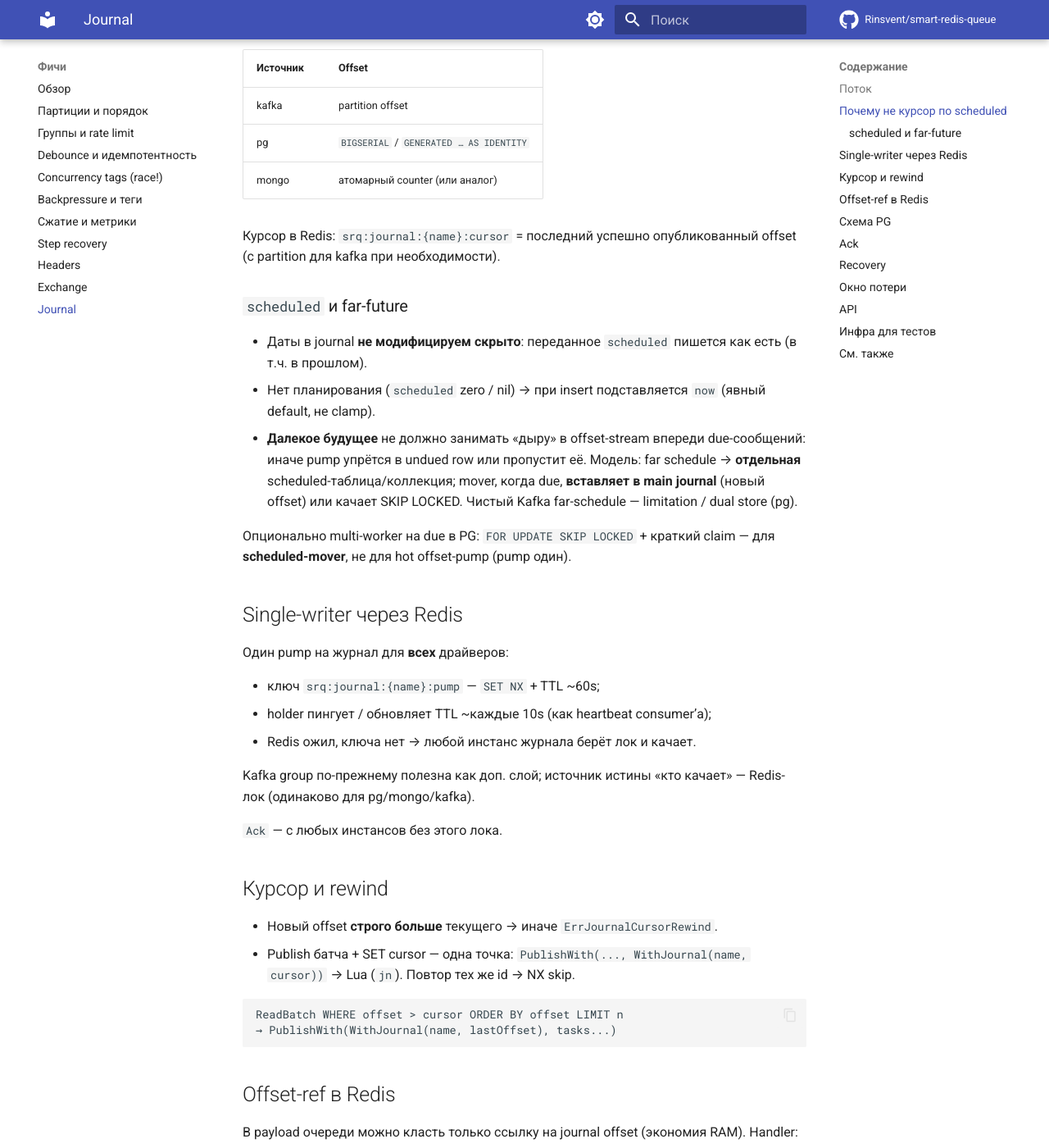
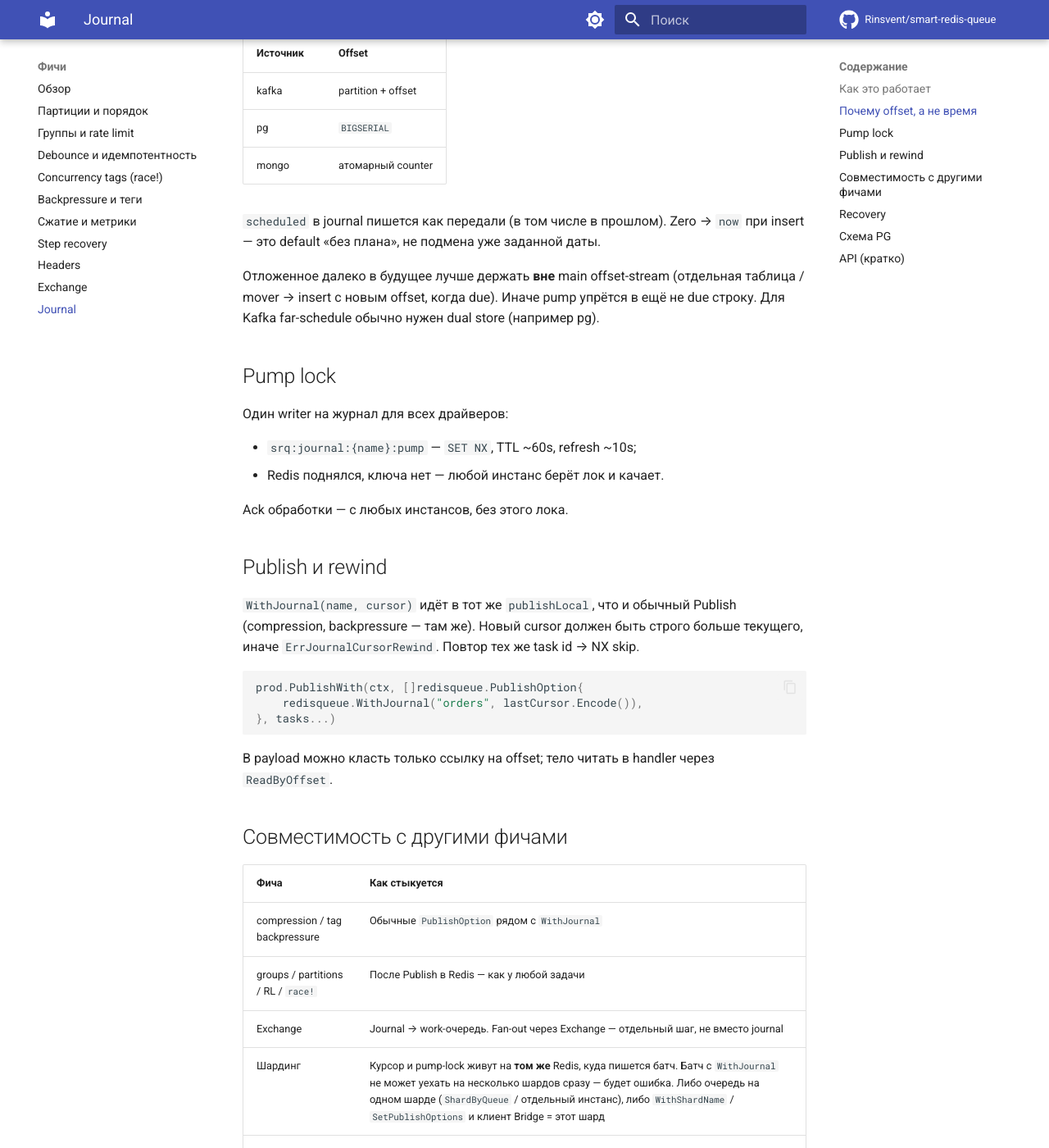
Before and after one commit to Rinsvent/smart-redis-queue, an MkDocs documentation site: the page built from docs/features/journal.md, in a window 1280 px wide and 1400 px high, scrolled down 1129 px. Shown: the whole window at 82% size. Built offline with MkDocs 1.6.1 and Material for MkDocs 9.7.7, drawn with Linux system fonts in a browser that asks for light colours; comment, search, counter and statistics services are not loaded; some of the changed text lies outside the part shown.

````diff
--- a/docs/features/journal.md
+++ b/docs/features/journal.md
@@ -1,6 +1,8 @@
-# Journal (durable ingress + recovery)
+# Journal
 
-Журнал снаружи Redis — **источник правды о принятой работе**. Redis — планировщик (партиции, локи, RL). Драйверы — opt-in пакеты:
+Внешнее хранилище (Kafka / Postgres / Mongo) — источник правды о принятой работе. Redis остаётся планировщиком: партиции, локи, rate limit.
+
+Пакеты подключаются отдельно:
 
 ```text
 github.com/Rinsvent/smart-redis-queue/journal
@@ -9,88 +11,86 @@
 github.com/Rinsvent/smart-redis-queue/journal/mongo
 ```
 
-## Поток
+## Как это работает
+
+1. Пишете задачу в journal → получаете монотонный **offset** (Kafka offset, `BIGSERIAL`, counter в Mongo).
+2. Один **pump** (Bridge): берёт Redis-lock → читает батч после курсора → `PublishWith(WithJournal(...))` в очередь и двигает курсор в том же Lua.
+3. В journal нет флага «уже прочитали». Есть только **ack обработки** (`acked_at` или ack-топик).
+4. После SRQ `Ack` вызываете journal `Ack` (через `Consumer.SetJournalAck`).
 
 ```mermaid
 flowchart LR
-  subgraph durable [Durable journal]
-    In[Kafka / PG / Mongo]
-    AckStore[ack topic / acked_at]
-  end
-  subgraph bridge [Single pump]
-    Lock[Redis pump lock]
-    Read[ReadBatch by offset]
-    Pub[Publish plus cursor]
-  end
-  Redis[(Redis)]
-  W[Workers]
-  In --> Lock --> Read --> Pub --> Redis --> W
-  W -->|Ack| AckStore
+  J[Kafka / PG / Mongo] --> Lock[pump lock]
+  Lock --> Pub[Publish + cursor]
+  Pub --> Redis[(Redis queue)]
+  Redis --> W[Workers]
+  W -->|Ack| J
 ```
 
-1. Append в journal → монотонный **offset** (Kafka offset / `BIGSERIAL` / counter).
-2. Один pump: Redis-lock → `ReadBatch(after offset)` → Publish в SRQ + cursor в Redis.
-3. В источнике **не** флаг «прочитано». Только **ack** обработки.
-4. После SRQ Ack: PG/Mongo `acked_at`; Kafka → ack-топик.
+Курсор: `srq:journal:{name}:cursor` — последний успешно уложенный в Redis offset.
 
-## Почему не курсор по `scheduled`
+## Почему offset, а не время
 
-Два продюсера / долгая подготовка записи с `scheduled ≈ now`: более «поздний» батч может уехать в Redis раньше и сдвинуть time-курсор → опоздавшее сообщение **навсегда пропускается**.
+Два продюсера или долгая подготовка записи: более «поздний» батч может попасть в Redis раньше. Курсор по `scheduled` уедет вперёд — опоздавшее сообщение навсегда пропустится.
 
-Порядок между **разными** продюсерами в Redis тоже не гарантирован — только внутри одного упорядочивающего writer’а. Значит естественная ось журнала — **порядок append (offset)**, как в Kafka:
+Между независимыми продюсерами порядок и в Redis не обещан. Ось журнала — порядок append, как в Kafka.
 
 | Источник | Offset |
 |----------|--------|
-| kafka | partition offset |
-| pg | `BIGSERIAL` / `GENERATED … AS IDENTITY` |
-| mongo | атомарный counter (или аналог) |
+| kafka | partition + offset |
+| pg | `BIGSERIAL` |
+| mongo | атомарный counter |
 
-Курсор в Redis: `srq:journal:{name}:cursor` = последний успешно опубликованный offset (с partition для kafka при необходимости).
+`scheduled` в journal пишется как передали (в том числе в прошлом). Zero → `now` при insert — это default «без плана», не подмена уже заданной даты.
 
-### `scheduled` и far-future
+Отложенное далеко в будущее лучше держать **вне** main offset-stream (отдельная таблица / mover → insert с новым offset, когда due). Иначе pump упрётся в ещё не due строку. Для Kafka far-schedule обычно нужен dual store (например pg).
 
-- Даты в journal **не модифицируем скрыто**: переданное `scheduled` пишется как есть (в т.ч. в прошлом).
-- Нет планирования (`scheduled` zero / nil) → при insert подставляется `now` (явный default, не clamp).
-- **Далекое будущее** не должно занимать «дыру» в offset-stream впереди due-сообщений: иначе pump упрётся в undued row или пропустит её. Модель: far schedule → **отдельная** scheduled-таблица/коллекция; mover, когда due, **вставляет в main journal** (новый offset) или качает SKIP LOCKED. Чистый Kafka far-schedule — limitation / dual store (pg).
+## Pump lock
 
-Опционально multi-worker на due в PG: `FOR UPDATE SKIP LOCKED` + краткий claim — для **scheduled-mover**, не для hot offset-pump (pump один).
+Один writer на журнал для всех драйверов:
 
-## Single-writer через Redis
+- `srq:journal:{name}:pump` — `SET NX`, TTL ~60s, refresh ~10s;
+- Redis поднялся, ключа нет — любой инстанс берёт лок и качает.
 
-Один pump на журнал для **всех** драйверов:
+Ack обработки — с любых инстансов, без этого лока.
 
-- ключ `srq:journal:{name}:pump` — `SET NX` + TTL ~60s;
-- holder пингует / обновляет TTL ~каждые 10s (как heartbeat consumer’а);
-- Redis ожил, ключа нет → любой инстанс журнала берёт лок и качает.
+## Publish и rewind
 
-Kafka group по-прежнему полезна как доп. слой; источник истины «кто качает» — Redis-лок (одинаково для pg/mongo/kafka).
+`WithJournal(name, cursor)` идёт в тот же `publishLocal`, что и обычный Publish (compression, backpressure — там же). Новый cursor должен быть строго больше текущего, иначе `ErrJournalCursorRewind`. Повтор тех же task id → NX skip.
 
-`Ack` — с любых инстансов без этого лока.
-
-## Курсор и rewind
-
-- Новый offset **строго больше** текущего → иначе `ErrJournalCursorRewind`.
-- Publish батча + SET cursor — одна точка: `PublishWith(..., WithJournal(name, cursor))` → Lua (`jn`). Повтор тех же id → NX skip.
-
-```text
-ReadBatch WHERE offset > cursor ORDER BY offset LIMIT n
-→ PublishWith(WithJournal(name, lastOffset), tasks...)
+```go
+prod.PublishWith(ctx, []redisqueue.PublishOption{
+    redisqueue.WithJournal("orders", lastCursor.Encode()),
+}, tasks...)
 ```
 
-## Offset-ref в Redis
+В payload можно класть только ссылку на offset; тело читать в handler через `ReadByOffset`.
 
-В payload очереди можно класть только ссылку на journal offset (экономия RAM). Handler:
+## Совместимость с другими фичами
 
-```go
-rec, err := src.ReadByOffset(ctx, offset)
-// полный Task из journal
-```
+| Фича | Как стыкуется |
+|------|----------------|
+| compression / tag backpressure | Обычные `PublishOption` рядом с `WithJournal` |
+| groups / partitions / RL / `race!` | После Publish в Redis — как у любой задачи |
+| Exchange | Journal → work-очередь. Fan-out через Exchange — отдельный шаг, не вместо journal |
+| Шардинг | Курсор и pump-lock живут на **том же** Redis, куда пишется батч. Батч с `WithJournal` не может уехать на несколько шардов сразу — будет ошибка. Либо очередь на одном шарде (`ShardByQueue` / отдельный инстанс), либо `WithShardName` / `SetPublishOptions` и клиент Bridge = этот шард |
+| Emergency | `SetEmergencyResume` + `srq:resume_after` после `RecoverAfterRedis` |
 
-Как offset-ref в типичных dual-layer схемах: hot path в Redis лёгкий, body — в SoT.
+## Recovery
+
+После восстановления Redis:
+
+1. Воркеры с `SetEmergencyResume` ждут `resume_after`.
+2. Bridge берёт pump lock, при необходимости дожидается journal-ack.
+3. Для Kafka: Lock done-id из ack-топика, затем pump с курсора.
+4. Для PG/Mongo: pump с курсора, только `acked_at IS NULL` (отдельный Lock не нужен).
+5. Режим auto — Bridge сам ставит `resume_after`.
+
+Между SRQ Ack и journal Ack возможны дубли (at-least-once). Прямой Publish в Redis без journal journal не закрывает.
 
 ## Схема PG
 
-Имя таблицы: префикс **`srq_`** или полное имя в конфиге.
+Имя таблицы — в конфиге (по умолчанию `srq_journal_tasks`):
 
 ```sql
 CREATE TABLE srq_journal_tasks (
@@ -111,72 +111,24 @@
     WHERE acked_at IS NULL;
 ```
 
-Mongo: `journal_offset` (long) + unique `task_id`; counter collection для next offset.
+Mongo: `journal_offset` + unique `task_id`, отдельная collection для counter. Ack: `acked_at` (null до Ack).
 
-## Ack
+## API (кратко)
 
-| | Done | Чистка |
-|--|------|--------|
-| pg/mongo | `acked_at` | TTL / job |
-| kafka | ack-топик | retention |
+```go
+src, _ := pg.New(ctx, pg.Config{DSN: dsn})
+_ = src.Init(ctx)
 
-Journal-ack после SRQ Ack — с ретраями до успеха.
+br := journal.NewBridge(rdb, "orders", "orders-q", src)
+// br.SetPublishOptions(redisqueue.WithCompression(...))
+go br.Loop(ctx, 64, 200*time.Millisecond)
 
-## Recovery
-
-```mermaid
-sequenceDiagram
-  participant Redis
-  participant Bridge
-  participant Workers
-  Note over Redis: dump restored
-  Workers->>Workers: faultAt wait resume_after
-  Bridge->>Bridge: take pump lock
-  Bridge->>Bridge: wait journal acks settled
-  opt kafka
-    Bridge->>Redis: Lock from ack topic
-  end
-  Bridge->>Bridge: Pump from cursor skip acked
-  Bridge->>Redis: resume_after now
+consumer.SetJournalAck(func(ctx context.Context, id string) error {
+    return src.Ack(ctx, id, nil)
+})
+consumer.SetEmergencyResume(true)
 ```
 
-- **PG/Mongo:** replay с offset-курсора, только `acked_at IS NULL` (Lock done-id не нужен).
-- **Kafka:** Lock из ack-топика, затем replay с offset.
-- **auto resume:** pump сам ставит `resume_after` после догона окна ~everysec; **manual** — админ.
+`docker-compose`: Redis, Postgres, MongoDB, Kafka. Интеграционные тесты драйверов сами skip'аются, если сервис недоступен.
 
-## Окно потери
-
-См. прежний разбор: journal закрывает приём + journal→Redis при everysec; between SRQ Ack и journal Ack — at-least-once. Прямой Publish в Redis journal не покрывает.
-
-## API
-
-```go
-type Cursor struct {
-    Offset    int64
-    Partition int32 // kafka; 0 для pg/mongo
-}
-
-type Source interface {
-    Init(ctx context.Context) error
-    ReadBatch(ctx context.Context, after Cursor, n int) ([]Record, error)
-    ReadByOffset(ctx context.Context, c Cursor) (Record, error)
-    Ack(ctx context.Context, taskID string, meta map[string]string) error
-    ReadAcks(ctx context.Context, from Cursor, n int) ([]AckEvent, error)
-}
-
-type Bridge interface {
-    Pump(ctx context.Context, n int) (int, error)
-    Loop(ctx context.Context, batch int, idle time.Duration) error
-    RecoverAfterRedis(ctx context.Context, waitAcks func(context.Context) error) error
-}
-```
-
-Pump lock — внутри `Bridge` (Redis), не обязанность драйвера.
-
-## Инфра для тестов
-
-`docker-compose`: Redis + Postgres + MongoDB + Kafka (KRaft). Интеграционные тесты драйверов — по доступности сервисов / env.
-
-## См. также
-
-- [delivery.md](../delivery.md#redis-persist) · [api.md](../reference/api.md) · [redis-keys.md](../reference/redis-keys.md)
+См. также: [delivery](../delivery.md#redis-persist) · [api](../reference/api.md) · [redis-keys](../reference/redis-keys.md)
````
Also changed, not shown: docs/faq.md (+1 -1 lines), docs/reference/api.md (+4 -3 lines), docs/sharding.md (+1 -0 lines), internal/docs/journal-design.md (+11 -5 lines), 8 other files.
